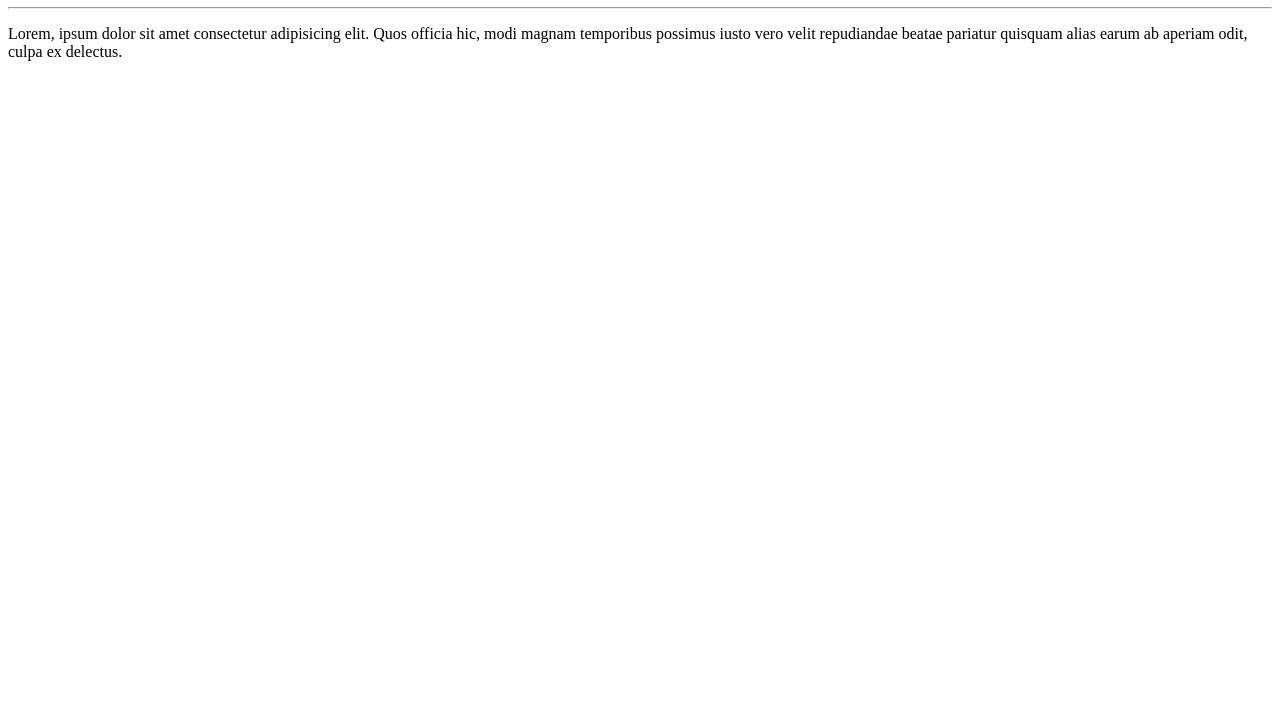
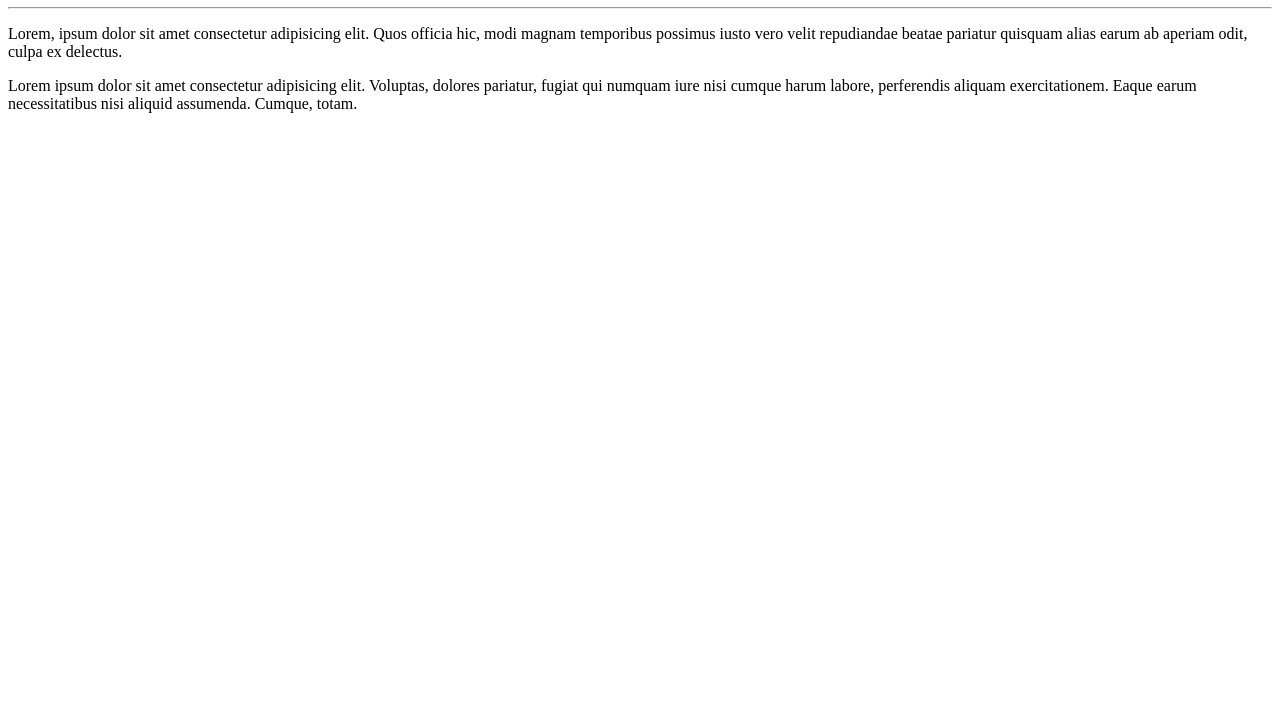
Before and after one commit to KMLegend/Ola-Mundo, a plain HTML site: page site-exemplo/index.html in a window 1280 px wide. Shown: the part 73-800 px from the top of the page. Drawn offline with Linux system fonts and the light colour scheme.

Commit message:
Coloquei um paragrafo

```diff
--- a/site-exemplo/index.html
+++ b/site-exemplo/index.html
@@ -10,5 +10,7 @@
     <h1>Olá, Mundo!</h1>
     <hr>
     <p>Lorem, ipsum dolor sit amet consectetur adipisicing elit. Quos officia hic, modi magnam temporibus possimus iusto vero velit repudiandae beatae pariatur quisquam alias earum ab aperiam odit, culpa ex delectus.</p>
+    <p>Lorem ipsum dolor sit amet consectetur adipisicing elit. Voluptas, dolores pariatur, fugiat qui numquam iure nisi cumque harum labore, perferendis aliquam exercitationem. Eaque earum necessitatibus nisi aliquid assumenda. Cumque, totam.</p>
+
 </body>
 </html>
```
